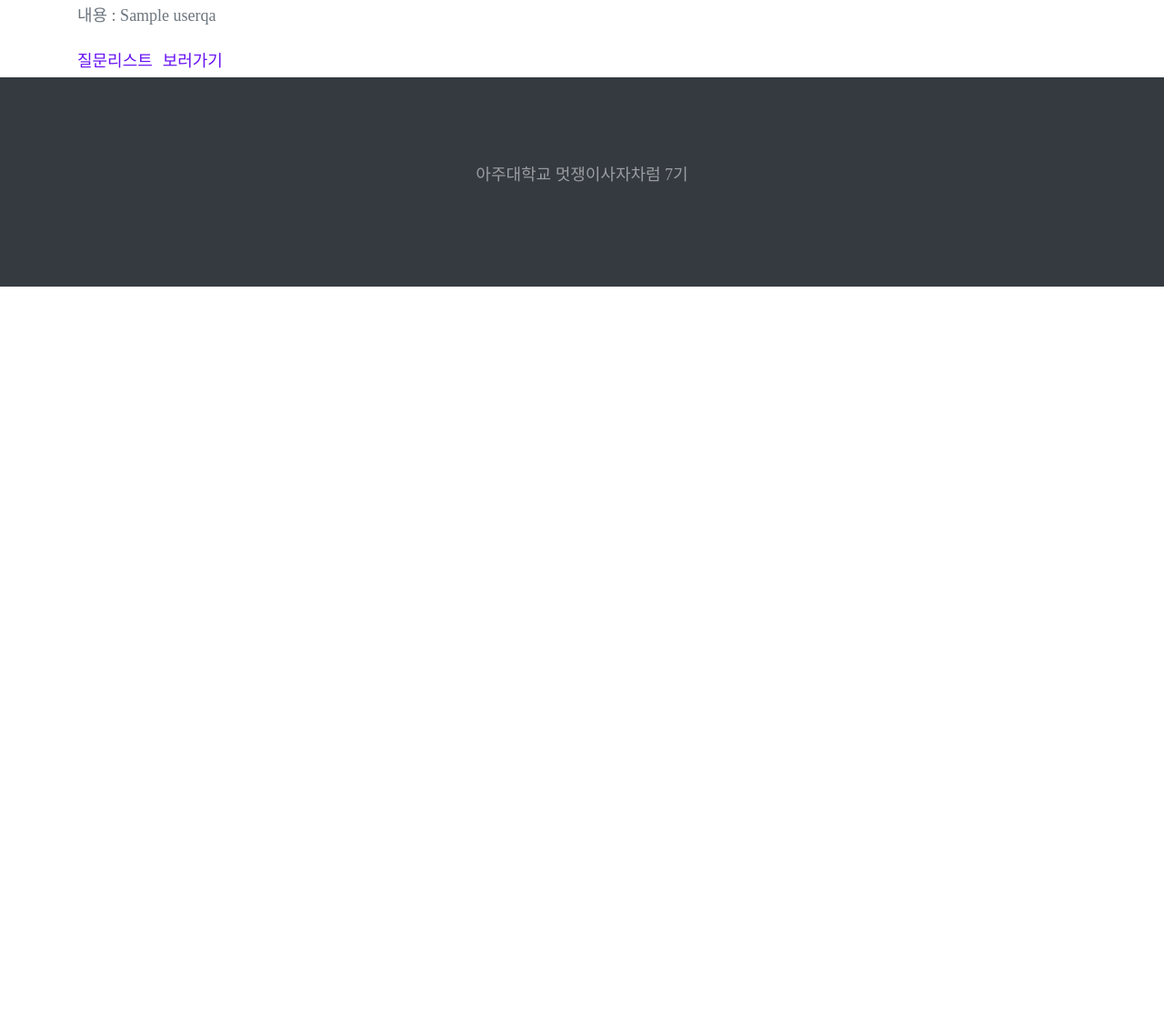
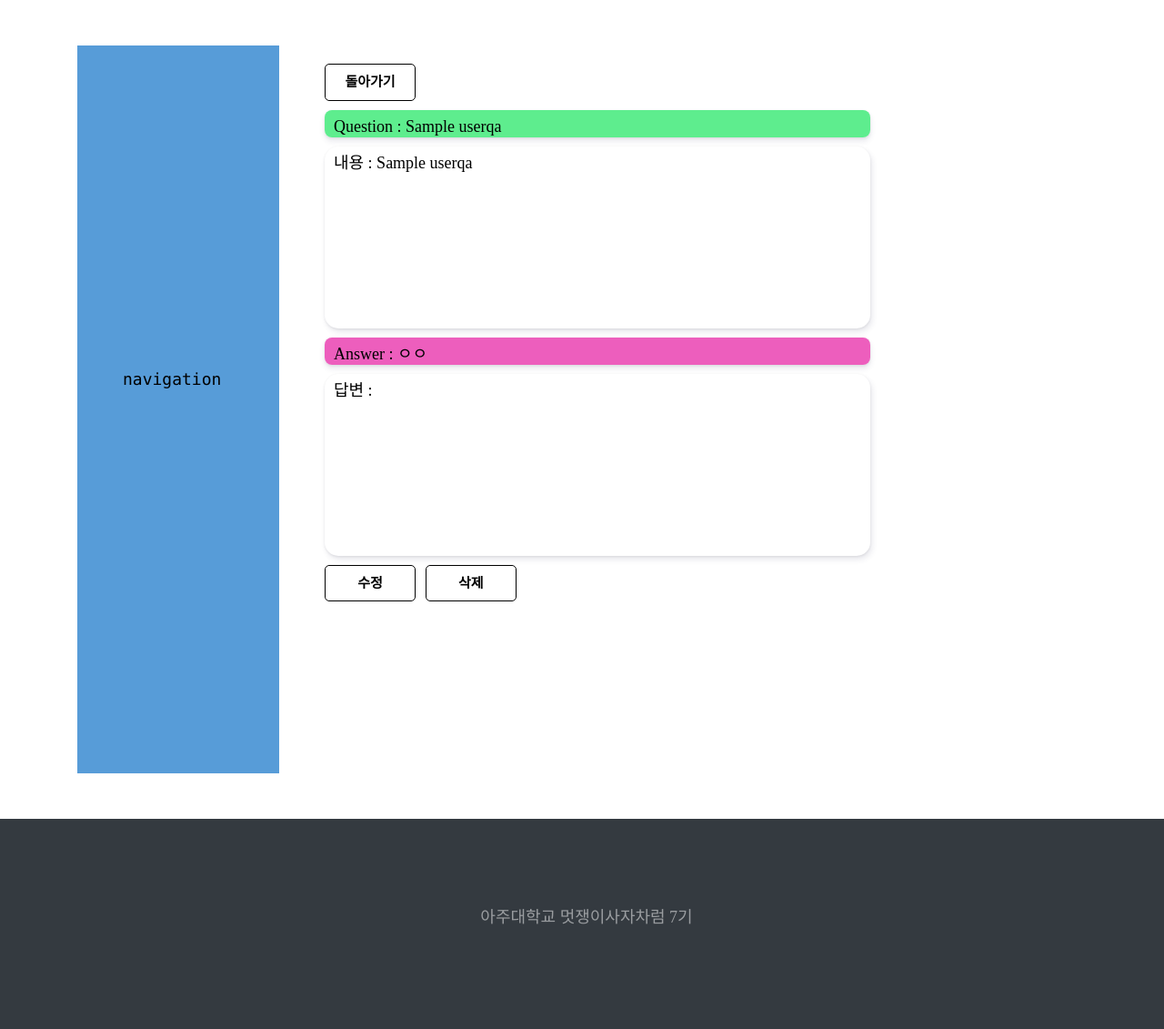
Before and after one commit to whenilikeahorse/web, a Django app: template QandA/templates/qa_detail.html in a window 1280 px wide. Shown: the part 66-1197 px from the top of the page at 91% size. Before the commit the page ends 381 px from the top, so only its background shows below. Run offline with Django 3.2, Linux system fonts and the light colour scheme; the template is opened without the code that fills it: most values are stand-ins (such as "Sample title", 1, 10 or a date in 2020); some libraries are stand-ins or nearby versions; some web fonts are replaced.

Commit message:
Q&A 수정

```diff
--- a/QandA/forms.py
+++ b/QandA/forms.py
@@ -13,5 +13,5 @@ class UserqaForm(forms.ModelForm):
         }
         widgets = { # form의 특징과 속성 정의
             'title' : forms.TextInput ( attrs = {'class' : 'title'}),
-            'question' : forms.Textarea ( attrs = {'class' : 'question', 'cols': 40, 'rows': 20}),
+            'question' : forms.TextInput ( attrs = {'class' : 'question', 'cols': 60, 'rows': 10}),
         }
--- a/QandA/templates/qa_detail.html
+++ b/QandA/templates/qa_detail.html
@@ -1,8 +1,37 @@
 {% extends 'base.html' %}
 {% block content %}
+<div class = "container2">
+    <div class = "nav">
+        navigation
+    </div>
+    <div class = "main">
+        <div class = "button1">
+            <a href="{% url 'qa_list' %}">돌아가기</a>
+        </div>
 
-<p>내용 : {{userqa.question}} </p>
+        <div class="user_question">
+        <p>Question : {{userqa.title}} </p>
+        </div>
 
+        <div class = "user_answer">
+        <p>내용 : {{userqa.question}} </p>
+        </div>
 
-<a href="{% url 'qa_list' %}">질문리스트 보러가기</a>
+        <div class="answer">
+        <p>Answer : ㅇㅇ</p>
+        </div>
+
+        <div class = "user_answer">
+            <p>답변 : </p>
+        </div>
+
+        <div class = "button1">
+            <a href="">수정</a>
+        </div>
+        <div class = "button1">
+            <a href="">삭제</a>
+        </div>
+
+    </div>
+</div>
 {% endblock %}
--- a/static/css/index.css
+++ b/static/css/index.css
@@ -1,7 +1,49 @@
+.container2{
+    margin : 50px 0px;
+    height : 800px;
+    width : 100%;
+    display : grid;
+    position : relative;
+    grid-template-areas : "nav main";
+    grid-template-rows: 800px;
+    grid-template-columns: 2fr 8fr;
+}
+
+.title{
+    width : 500px;
+    height : 30px;
+}
+
+.nav{
+    color : black;
+    grid-area : nav;
+    background-color: rgb(87, 156, 216);
+    padding : 350px 50px;
+}
+
+.main{
+    grid-area: main;
+    padding : 20px 50px ;
+}
+
 .title{
     all : unset;
     border-radius : 4px;
     border : 1px solid black;
+}
+
+a:hover {
+    transform : scale(0.9);
+}
+
+a:link {
+    color : black;
+    text-decoration: none;
+}
+
+a:visited {
+    color : black;
+    text-decoration: none;
 }
 
 body{
@@ -13,6 +55,44 @@ body{
     all : unset;
     border-radius : 4px;
     border : 1px solid black;
+}
+
+.user_question{
+    margin : 10px 0px;
+    color : rgb(0, 0, 0);
+    height : 30px;
+    width : 600px;
+    border-radius : 8px;
+    background-color: rgba(54, 233, 114, 0.8);
+    box-shadow : 0 4px 6px rgba(50,50, 93, 0.11), 0 1px 3px rgba(0, 0, 0, 0.08);
+}
+
+.answer{
+    margin : 10px 0px;
+    color : rgb(0, 0, 0);
+    height : 30px;
+    width : 600px;
+    border-radius : 8px;
+    background-color: rgba(233, 54, 173, 0.8);
+    box-shadow : 0 4px 6px rgba(50,50, 93, 0.11), 0 1px 3px rgba(0, 0, 0, 0.08);
+}
+
+.user_question:active {
+    transform : scale(0.99);
+}
+
+p{
+    padding : 1px 0px 0px 10px;;
+}
+
+.user_answer{
+    margin : 10px 0px;
+    color : rgb(0, 0, 0);
+    width : 600px;
+    height : 200px;
+    background-color : white;
+    border-radius : 15px;
+    box-shadow : 2px 4px 6px rgba(50,50, 93, 0.11), 0 1px 3px rgba(0, 0, 0, 0.08);
 }
 
 label{
@@ -37,6 +117,28 @@ button{
     font-size: 12px;
 }
 
+.button1{
+    font-family: 'Eoe_Zno_M';
+    cursor : pointer;
+    padding : 5px 0px;
+    width : 100px;
+    text-align : center;
+    border-radius : 5px;
+    border : 1px solid black;
+    color : rgba(0,0,0,0);
+    text-transform : uppercase;
+    font-weight : 800;
+    font-size: 15px;
+    display : inline-block;
+}
+
+
+a {
+    -webkit-transition: .3s all ease;
+    -o-transition: .3s all ease;
+    transition: .3s all ease;
+    text-decoration: none; }
+
 button:active {
     transform : scale(0.9);
 }
--- a/static/css/style.css
+++ b/static/css/style.css
@@ -10,9 +10,10 @@ a {
   -webkit-transition: .3s all ease;
   -o-transition: .3s all ease;
   transition: .3s all ease;
+  text-decoration: none;
+ }
+a:hover {
   text-decoration: none; }
-  a:hover {
-    text-decoration: none; }
 
 h1, h2, h3, h4, h5 {
   color: #000;
```
Also changed, not shown: QandA/templates/qa_form.html (+12 -5 lines), QandA/templates/qa_list.html (+15 -11 lines), db.sqlite3.
